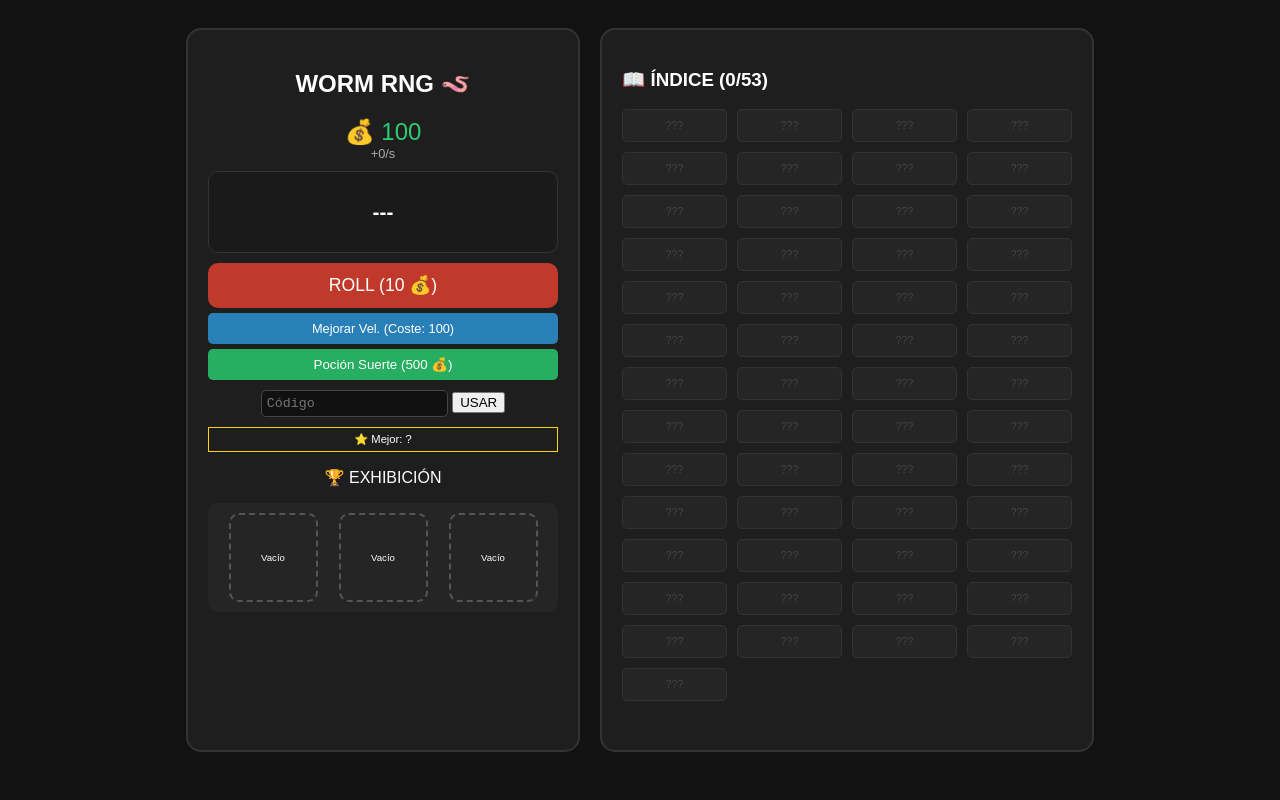
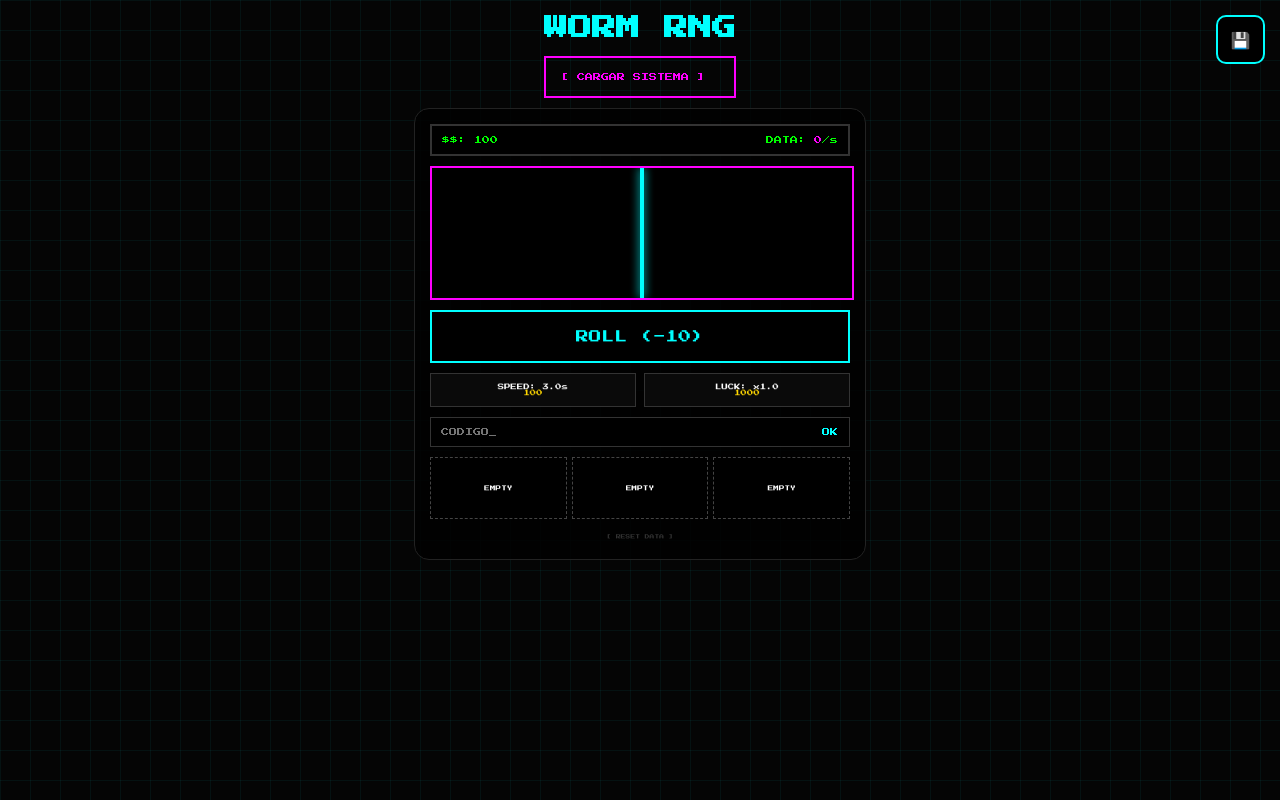
Before and after one commit to axelmatiassalazarmeneses-cpu/Gusanos-RGN, a plain HTML site: page index.html in a window 1280 px wide. Drawn offline with Linux system fonts and the light colour scheme.

Commit message:
Update index.html

```diff
--- a/index.html
+++ b/index.html
@@ -2,263 +2,268 @@
 <html lang="es">
 <head>
     <meta charset="UTF-8">
-    <title>Worm RNG: Putolauate Edition</title>
+    <meta name="viewport" content="width=device-width, initial-scale=1.0, maximum-scale=1.0, user-scalable=no">
+    <meta name="apple-mobile-web-app-capable" content="yes">
+    <meta name="apple-mobile-web-app-status-bar-style" content="black-translucent">
+    <meta name="mobile-web-app-capable" content="yes">
+    <title>Worm RNG: App Edition</title>
+    <link href="https://fonts.googleapis.com/css2?family=Press+Start+2P&display=swap" rel="stylesheet">
     <style>
+        /* (Se mantiene el CSS anterior pero optimizado para pantalla completa) */
         :root {
             --comun: #95a5a6; --raro: #3498db; --epico: #9b59b6;
-            --legendario: #f1c40f; --mitico: #e74c3c; --secreto: #7f00ff;
+            --legendario: #f1c40f; --mitico: #e74c3c; --secreto: #bc13fe;
+            --neon-pink: #ff00ff; --neon-cyan: #00ffff; --bg-dark: #050505;
         }
-        body { background: #121212; color: white; font-family: sans-serif; display: flex; gap: 20px; padding: 20px; justify-content: center; overflow-x: hidden; }
-        .panel { background: #1e1e1e; padding: 20px; border-radius: 15px; border: 2px solid #333; }
-        .game-box { width: 350px; text-align: center; }
-        .catalog-box { width: 450px; height: 85vh; overflow-y: auto; }
 
-        #congrats-overlay, #secret-overlay {
-            position: fixed; top: 0; left: 0; width: 100%; height: 100%;
-            background: rgba(0,0,0,0.85); display: none; flex-direction: column;
-            align-items: center; justify-content: center; z-index: 100; text-align: center;
+        body {
+            background-color: var(--bg-dark);
+            background-image: linear-gradient(rgba(0, 255, 255, 0.05) 1px, transparent 1px), linear-gradient(90deg, rgba(0, 255, 255, 0.05) 1px, transparent 1px);
+            background-size: 30px 30px;
+            color: white; font-family: 'Press Start 2P', cursive;
+            margin: 0; padding: 0; display: flex; flex-direction: column; align-items: center;
+            min-height: 100vh; overflow-x: hidden;
+            user-select: none; -webkit-tap-highlight-color: transparent;
         }
-        #secret-overlay { background: rgba(0,0,0,0.98); z-index: 200; border: 5px solid var(--secreto); }
-        .mitico-lights { animation: flash 0.2s infinite; }
-        @keyframes flash { 0% { box-shadow: inset 0 0 100px #ff0000; } 50% { box-shadow: inset 0 0 100px #fff; } 100% { box-shadow: inset 0 0 100px #ff0000; } }
 
-        .potion-bar { margin: 10px 0; padding: 5px; border-radius: 5px; font-size: 0.8rem; display: none; font-weight: bold; animation: pulse 1s infinite; }
-        @keyframes pulse { 0% { opacity: 0.7; } 50% { opacity: 1; } 100% { opacity: 0.7; } }
-
-        .bases-container { display: flex; justify-content: space-around; margin: 15px 0; background: #252525; padding: 10px; border-radius: 10px; }
-        .base-slot { width: 85px; height: 85px; border: 2px dashed #555; border-radius: 10px; display: flex; flex-direction: column; align-items: center; justify-content: center; font-size: 0.6rem; cursor: pointer; }
-
-        #display-aura { font-size: 1.3rem; font-weight: bold; margin: 10px 0; height: 80px; border: 1px solid #333; border-radius: 10px; display: flex; flex-direction: column; align-items: center; justify-content: center; background: #1a1a1a; }
-        .roll-btn { background: #c0392b; border: none; padding: 12px; color: white; font-size: 1.1rem; border-radius: 10px; cursor: pointer; width: 100%; }
-        .upgrade-btn { background: #2980b9; border: none; padding: 8px; color: white; border-radius: 5px; cursor: pointer; width: 100%; margin-top: 5px; font-size: 0.8rem; }
-        .code-input { background: #111; border: 1px solid #444; color: #2ecc71; padding: 5px; border-radius: 5px; width: 50%; font-family: monospace; margin-top: 10px;}
-
-        .grid { display: grid; grid-template-columns: repeat(auto-fill, minmax(100px, 1fr)); gap: 10px; }
-        .item-card { background: #252525; padding: 10px; border-radius: 5px; font-size: 0.65rem; text-align: center; border: 1px solid #333; }
-        .locked { color: #444; }
-        .unlocked { border-color: #555; cursor: pointer; }
+        /* ... (Resto del CSS anterior se mantiene igual) ... */
+        .game-container { width: 95%; max-width: 420px; padding: 15px; z-index: 1; background: rgba(0,0,0,0.85); border: 1px solid #222; border-radius: 15px; margin-top: 10px; }
+        .stat-bar { background: #000; border: 2px solid #333; padding: 10px; margin-bottom: 10px; display: flex; justify-content: space-between; font-size: 0.5rem; color: #0f0; }
+        .roulette-wrapper { position: relative; width: 100%; height: 130px; background: #000; border: 2px solid var(--neon-pink); overflow: hidden; margin: 10px 0; }
+        .roulette-marker { position: absolute; left: 50%; top: 0; bottom: 0; width: 4px; background: var(--neon-cyan); z-index: 10; transform: translateX(-50%); box-shadow: 0 0 10px var(--neon-cyan); }
+        #roulette-strip { display: flex; position: absolute; left: 0; top: 0; height: 100%; will-change: transform; }
+        .roulette-item { min-width: 100px; height: 100%; display: flex; flex-direction: column; align-items: center; justify-content: center; font-size: 0.35rem; }
+        .btn-roll { width: 100%; padding: 18px; background: #000; border: 2px solid var(--neon-cyan); color: var(--neon-cyan); font-family: 'Press Start 2P'; font-size: 0.8rem; cursor: pointer; margin-bottom: 10px; }
+        .btn-roll:disabled { opacity: 0.3; }
+        .upgrade-grid { display: grid; grid-template-columns: 1fr 1fr; gap: 8px; margin-bottom: 10px; }
+        .upgrade-card { background: #0a0a0a; border: 1px solid #333; padding: 10px; font-size: 0.4rem; text-align: center; }
+        .code-terminal { display: flex; border: 1px solid #333; background: #000; padding: 5px; margin-bottom: 10px; }
+        #code-in { flex: 1; background: transparent; border: none; color: var(--neon-cyan); font-family: 'Press Start 2P'; font-size: 0.5rem; padding: 5px; outline: none; }
+        .base-slot { background: #000; border: 1px dashed #444; height: 60px; display: flex; flex-direction: column; align-items: center; justify-content: center; font-size: 0.35rem; flex: 1; }
+        #side-index-btn { position: fixed; top: 15px; right: 15px; width: 45px; height: 45px; background: #000; border: 2px solid var(--neon-cyan); color: var(--neon-cyan); display: flex; align-items: center; justify-content: center; z-index: 100; border-radius: 10px; }
+        #god-timer { display: none; color: gold; font-size: 0.4rem; text-align: center; margin-bottom: 10px; text-shadow: 0 0 5px gold; }
+        #modal { position: fixed; inset: 0; background: rgba(0,0,0,0.98); z-index: 9000; display: none; flex-direction: column; padding: 20px; }
     </style>
 </head>
 <body>
 
-    <div id="congrats-overlay">
-        <h1 id="congrats-title"></h1>
-        <div id="congrats-body" style="font-size: 2rem;"></div>
+    <div id="side-index-btn" onclick="toggleModal()">💾</div>
+
+    <div id="start-screen" onclick="startGame()">
+        <h1 style="color:var(--neon-cyan); font-size: 1.5rem;">WORM RNG</h1>
+        <div style="border:2px solid var(--neon-pink); padding:15px; color:var(--neon-pink); font-size:0.5rem;">[ CARGAR SISTEMA ]</div>
     </div>
 
-    <div id="secret-overlay">
-        <h1 style="font-size: 3rem; color: var(--secreto); text-shadow: 0 0 30px var(--secreto);">¡¡PUTOLAUATE DETECTADO!! 💀</h1>
-        <p style="font-size: 1.5rem;">Has roto las probabilidades. La leyenda camina entre nosotros.</p>
+    <div class="game-container">
+        <div id="god-timer">GOD MODE: <span id="time-left">120</span>s</div>
+        <div class="stat-bar">
+            <span>$$: <span id="coins">100</span></span>
+            <span>DATA: <span id="mps" style="color:var(--neon-pink)">0</span>/s</span>
+        </div>
+
+        <div class="roulette-wrapper">
+            <div class="roulette-marker"></div>
+            <div id="roulette-strip"></div>
+        </div>
+
+        <button class="btn-roll" id="roll-btn" onclick="startRoll()">ROLL (-10)</button>
+
+        <div class="upgrade-grid">
+            <div class="upgrade-card" onclick="upgradeSpeed()">SPEED: <span id="speed-val">3.0</span>s<br><span style="color:gold" id="speed-cost">100</span></div>
+            <div class="upgrade-card" onclick="upgradeLuck()">LUCK: x<span id="luck-val">1.0</span><br><span style="color:gold" id="luck-cost">1000</span></div>
+        </div>
+
+        <div class="code-terminal">
+            <input type="text" id="code-in" placeholder="CODIGO_">
+            <button onclick="useCode()" style="background:none; border:none; color:var(--neon-cyan); font-family:'Press Start 2P'; font-size:0.5rem;">OK</button>
+        </div>
+
+        <div style="display:flex; gap:5px;">
+            <div class="base-slot" id="slot-0" onclick="removeWorm(0)">EMPTY</div>
+            <div class="base-slot" id="slot-1" onclick="removeWorm(1)">EMPTY</div>
+            <div class="base-slot" id="slot-2" onclick="removeWorm(2)">EMPTY</div>
+        </div>
+
+        <p onclick="resetGame()" style="font-size:0.3rem; color:#333; text-align:center; margin-top:15px;">[ RESET DATA ]</p>
     </div>
 
-    <div class="panel game-box">
-        <h2>WORM RNG 🪱</h2>
-        <div style="font-size: 1.5rem; color: #2ecc71;">💰 <span id="coins">100</span></div>
-        <div id="mps-label" style="font-size: 0.8rem; color: #aaa;">+0/s</div>
-
-        <div id="pot-active" class="potion-bar"></div>
-
-        <div id="display-aura">---</div>
-        <div id="p-bar" style="width:100%; height:8px; background:#333; display:none;"><div id="fill" style="width:0%; height:100%; background:#e74c3c;"></div></div>
-
-        <button class="roll-btn" id="btn" onclick="roll()">ROLL (10 💰)</button>
-        <button class="upgrade-btn" id="up-speed" onclick="upgradeSpeed()">Mejorar Vel. (Coste: 100)</button>
-        <button onclick="buyLuck()" style="width:100%; margin-top:5px; cursor:pointer; background: #27ae60; color: white; border: none; padding: 8px; border-radius: 5px;">Poción Suerte (500 💰)</button>
-
-        <div>
-            <input type="text" id="code-in" class="code-input" placeholder="Código">
-            <button onclick="useCode()">USAR</button>
-        </div>
-
-        <div id="best-hallazgo" style="font-size:0.7rem; margin-top:10px; border:1px solid gold; padding:5px;">⭐ Mejor: <span id="best-name">?</span></div>
-
-        <p>🏆 EXHIBICIÓN</p>
-        <div class="bases-container">
-            <div class="base-slot" onclick="removeFromBase(0)" id="slot-0">Vacío</div>
-            <div class="base-slot" onclick="removeFromBase(1)" id="slot-1">Vacío</div>
-            <div class="base-slot" onclick="removeFromBase(2)" id="slot-2">Vacío</div>
-        </div>
-    </div>
-
-    <div class="panel catalog-box">
-        <h3>📖 ÍNDICE (<span id="found-count">0</span>/53)</h3>
-        <div id="catalog-grid" class="grid"></div>
+    <div id="modal">
+        <div style="text-align:right; color:var(--neon-pink); margin-bottom:20px;" onclick="toggleModal()">[ CERRAR ]</div>
+        <div id="catalog-grid" style="display:grid; grid-template-columns: 1fr 1fr 1fr; gap:10px; overflow-y:auto;"></div>
     </div>
 
 <script>
-    let coins = 100, inventory = {}, bases = [null, null, null], rollTime = 3000, speedLevel = 1;
-    let luckMultiplier = 1, ultraLuck = false, codeUsed = false;
-
-    const DATA_GUSANOS = {
-        COMÚN: { e: "🌍", n: ["Tierra", "Estiércol 💩", "Jardín", "Lodo", "Pasto", "Charco", "Húmedo", "Raíz", "Macetas", "Hoja", "Arena", "Basura 🗑️", "Tubo", "Roca", "Polvo 💨", "Sótano", "Césped", "Patio", "Huerto", "Escurridizo"] },
-        RARO: { e: "✨", n: ["Neón 🌈", "Cristal 💎", "Fuego 🔥", "Hielo ❄️", "Eléctrico ⚡", "Sombra", "Ácido 🧪", "Brillante", "Cobre", "Vapor", "Bosque", "Coral", "Desierto", "Nieve", "Jungla"] },
-        ÉPICO: { e: "🟣", n: ["Galáctico 🌌", "Plasma", "Aura", "Nebulosa", "Dragón 🐉", "Samurái ⚔️", "Cibernético", "Espectral 👻", "Místico", "Fénix"] },
-        LEGENDARIO: { e: "👑", n: ["Oro Puro 📀", "Diamante 💎", "Rey Gusano", "Solar ☀️", "Ancestral"] },
-        MÍTICO: { e: "🌌", n: ["Dios del Vacío 🌑", "Creador de Mundos 🌎"] },
-        SECRETO: { e: "💀", n: ["Putolauate 💀"] }
+    const RAREZAS = {
+        COMUN: { color: "#95a5a6", mult: 1, nombres: ["Lodo", "Tierra", "Pasto", "Arena", "Raiz", "Polvo"] },
+        RARO: { color: "#3498db", mult: 4, nombres: ["Neon", "Cristal", "Fuego", "Acido", "Vapor"] },
+        EPICO: { color: "#9b59b6", mult: 15, nombres: ["Plasma", "Aura", "Nebula", "Espectral"] },
+        LEGENDARIO: { color: "#f1c40f", mult: 60, nombres: ["Oro", "Solar", "Ancestral"] },
+        MITICO: { color: "#e74c3c", mult: 200, nombres: ["Vacio", "Caos"] },
+        SECRETO: { color: "#bc13fe", mult: 1000, nombres: ["Putolauate"] }
     };
 
-    const INCOME = { "COMÚN": 1, "RARO": 3, "ÉPICO": 7, "LEGENDARIO": 15, "MÍTICO": 38, "SECRETO": 100 };
-    const TODOS_LOS_GUSANOS = [];
-    let idCounter = 0;
-
-    Object.keys(DATA_GUSANOS).forEach(rarity => {
-        DATA_GUSANOS[rarity].n.forEach(name => {
-            TODOS_LOS_GUSANOS.push({ id: idCounter++, nombre: `Gusano ${name}`, rareza: rarity, color: getRarityColor(rarity), income: INCOME[rarity] });
+    let TODOS = [];
+    Object.keys(RAREZAS).forEach(rar => {
+        RAREZAS[rar].nombres.forEach(nom => {
+            TODOS.push({ nombre: nom, rareza: rar, color: RAREZAS[rar].color, income: RAREZAS[rar].mult, id: TODOS.length });
         });
     });
 
-    function getRarityColor(r) {
-        return r=="COMÚN"?"#95a5a6":r=="RARO"?"#3498db":r=="ÉPICO"?"#9b59b6":r=="LEGENDARIO"?"#f1c40f":r=="MÍTICO"?"#e74c3c":"#7f00ff";
+    // Variables de estado inicial
+    let coins = 100, inventory = {}, discovered = {}, bases = [null, null, null];
+    let rollSpeed = 3000, speedCost = 100, luckMult = 1, luckCost = 1000;
+    let audioCtx, audioInited = false, godModeActive = false;
+
+    // --- FUNCIONES DE GUARDADO ---
+    function saveGame() {
+        const data = {
+            coins, inventory, discovered,
+            basesIds: bases.map(b => b ? b.id : null),
+            rollSpeed, speedCost, luckMult, luckCost
+        };
+        localStorage.setItem('wormRNG_SaveData', JSON.stringify(data));
     }
 
-    function upgradeSpeed() {
-        let cost = speedLevel * 100;
-        if(coins >= cost) {
-            coins -= cost;
-            rollTime *= 0.96; // Mejora sutil del 4%
-            speedLevel++;
-            document.getElementById('up-speed').innerText = `Mejorar Vel. (Coste: ${speedLevel * 100})`;
-            document.getElementById('coins').innerText = Math.floor(coins);
+    function loadGame() {
+        const saved = localStorage.getItem('wormRNG_SaveData');
+        if(saved) {
+            const data = JSON.parse(saved);
+            coins = data.coins;
+            inventory = data.inventory;
+            discovered = data.discovered;
+            rollSpeed = data.rollSpeed;
+            speedCost = data.speedCost;
+            luckMult = data.luckMult;
+            luckCost = data.luckCost;
+            // Restaurar bases
+            if(data.basesIds) {
+                bases = data.basesIds.map(id => id !== null ? TODOS.find(w => w.id === id) : null);
+            }
+            updateUI();
+            updateBasesUI();
         }
     }
 
-    function buyLuck() {
-        if(coins >= 500) {
-            coins -= 500;
-            activatePotion("🍀 SUERTE x2 ACTIVADA", 120, 2);
+    function resetGame() {
+        if(confirm("¿BORRAR TODO EL PROGRESO?")) {
+            localStorage.removeItem('wormRNG_SaveData');
+            location.reload();
         }
     }
 
+    // --- LÓGICA DEL JUEGO (Igual que antes pero llamando a saveGame) ---
+    function startGame() {
+        if (!audioInited) { audioCtx = new (window.AudioContext || window.webkitAudioContext)(); audioInited = true; }
+        loadGame(); // Cargamos al iniciar
+        document.getElementById('start-screen').style.display = 'none';
+    }
+
+    function startRoll() {
+        if(coins < 10) return;
+        coins -= 10; updateUI();
+        const btn = document.getElementById('roll-btn');
+        const strip = document.getElementById('roulette-strip');
+        btn.disabled = true; strip.innerHTML = '';
+        const totalItems = 35; const winnerIdx = 30; let pool = [];
+        for(let i=0; i<totalItems; i++) {
+            let res = getRNGWorm(); pool.push(res);
+            const div = document.createElement('div'); div.className = 'roulette-item';
+            div.innerHTML = `<div style="width:30px; height:15px; background:${res.color}; box-shadow:0 0 5px ${res.color}"></div><span style="color:${res.color}; font-size:0.3rem; margin-top:5px;">${res.nombre}</span>`;
+            strip.appendChild(div);
+        }
+        setTimeout(() => {
+            const targetPos = -(winnerIdx * 100) + (strip.parentElement.offsetWidth / 2) - 50;
+            strip.style.transition = `transform ${rollSpeed}ms cubic-bezier(0.2, 0, 0.2, 1)`;
+            strip.style.transform = `translateX(${targetPos}px)`;
+            setTimeout(() => { finalizarRoll(pool[winnerIdx]); btn.disabled = false; }, rollSpeed);
+        }, 50);
+    }
+
+    function getRNGWorm() {
+        const r = Math.random() * 100 * (1/luckMult);
+        if(r < 0.1) return getRandomByRareza("SECRETO");
+        if(r < 1) return getRandomByRareza("MITICO");
+        if(r < 5) return getRandomByRareza("LEGENDARIO");
+        if(r < 20) return getRandomByRareza("EPICO");
+        if(r < 50) return getRandomByRareza("RARO");
+        return getRandomByRareza("COMUN");
+    }
+
+    function getRandomByRareza(rar) {
+        let p = TODOS.filter(w => w.rareza === rar);
+        return p[Math.floor(Math.random() * p.length)];
+    }
+
+    function finalizarRoll(worm) {
+        discovered[worm.id] = true;
+        inventory[worm.id] = (inventory[worm.id] || 0) + 1;
+        saveGame(); // Guardado automático
+        updateUI();
+    }
+
+    function upgradeSpeed() { if(coins >= speedCost) { coins -= speedCost; rollSpeed = Math.max(500, rollSpeed - 300); speedCost *= 2; saveGame(); updateUI(); } }
+    function upgradeLuck() { if(coins >= luckCost) { coins -= luckCost; luckMult += 0.5; luckCost *= 2; saveGame(); updateUI(); } }
+
+    function removeWorm(idx) { if(bases[idx]) { inventory[bases[idx].id]++; bases[idx] = null; updateBasesUI(); saveGame(); } }
+
     function useCode() {
-        let val = document.getElementById('code-in').value;
-        if(val === "hormigasmalas" && !codeUsed) {
-            codeUsed = true;
-            ultraLuck = true;
-            activatePotion("💀 ULTRA SUERTE ACTIVADA", 180, 10);
-            document.getElementById('code-in').value = "";
+        const input = document.getElementById('code-in');
+        const val = input.value.toUpperCase();
+        if(val === "OPWORM99") {
+            coins += 100000; godModeActive = true;
+            let originalLuck = luckMult; luckMult = 99;
+            document.getElementById('god-timer').style.display = 'block';
+            let sec = 120;
+            let timer = setInterval(() => {
+                sec--; document.getElementById('time-left').innerText = sec;
+                if(sec <= 0) { clearInterval(timer); luckMult = originalLuck; godModeActive = false; document.getElementById('god-timer').style.display = 'none'; updateUI(); }
+            }, 1000);
+        }
+        input.value = ""; saveGame(); updateUI();
+    }
+
+    function toggleModal() {
+        const m = document.getElementById('modal');
+        m.style.display = (m.style.display === 'flex') ? 'none' : 'flex';
+        if(m.style.display === 'flex') {
+            const grid = document.getElementById('catalog-grid'); grid.innerHTML = "";
+            TODOS.forEach(w => {
+                if(discovered[w.id]) {
+                    const d = document.createElement('div');
+                    d.style.cssText = `border:1px solid ${w.color}; padding:8px; text-align:center; font-size:0.3rem;`;
+                    d.innerHTML = `${w.nombre}<br>x${inventory[w.id]}`;
+                    d.onclick = () => {
+                        let empty = bases.findIndex(b => b === null);
+                        if(empty !== -1 && inventory[w.id] > 0) { inventory[w.id]--; bases[empty] = w; updateBasesUI(); toggleModal(); saveGame(); }
+                    };
+                    grid.appendChild(d);
+                }
+            });
         }
     }
 
-    function activatePotion(msg, time, mult) {
-        luckMultiplier = mult;
-        const bar = document.getElementById('pot-active');
-        bar.style.display = "block";
-        bar.style.background = mult > 5 ? "var(--secreto)" : "#2ecc71";
-        let remaining = time;
-        let t = setInterval(() => {
-            remaining--;
-            bar.innerText = `${msg} (${remaining}s)`;
-            if(remaining <= 0) {
-                clearInterval(t);
-                luckMultiplier = 1;
-                ultraLuck = false;
-                bar.style.display = "none";
-            }
-        }, 1000);
+    function updateBasesUI() {
+        let total = 0;
+        bases.forEach((w, i) => {
+            const s = document.getElementById(`slot-${i}`);
+            if(w) { s.innerHTML = `<span style="color:${w.color}">${w.nombre}<br>+${w.income}/s</span>`; s.style.borderColor = w.color; total += w.income; }
+            else { s.innerHTML = "EMPTY"; s.style.borderColor = "#444"; }
+        });
+        document.getElementById('mps').innerText = total;
     }
 
-    function roll() {
-        if(coins < 10) return;
-        coins -= 10;
-        document.getElementById('btn').disabled = true;
-        document.getElementById('p-bar').style.display = 'block';
-        let start = Date.now();
-        let t = setInterval(() => {
-            let pass = Date.now() - start;
-            document.getElementById('fill').style.width = (pass/rollTime)*100+"%";
-            if(pass >= rollTime) {
-                clearInterval(t);
-                document.getElementById('p-bar').style.display='none';
-                document.getElementById('btn').disabled=false;
-                finalizarRoll();
-            }
-        }, 50);
-    }
-
-    function finalizarRoll() {
-        const rand = Math.random() * 100;
-        let res;
-        let m = luckMultiplier;
-
-        if(ultraLuck && rand < (0.05 * m)) res = getRandom("SECRETO");
-        else if(rand < (0.5 * m)) res = getRandom("MÍTICO");
-        else if(rand < (3 * m)) res = getRandom("LEGENDARIO");
-        else if(rand < (15 * m)) res = getRandom("ÉPICO");
-        else if(rand < (45 * m)) res = getRandom("RARO");
-        else res = getRandom("COMÚN");
-
-        document.getElementById('display-aura').innerHTML = `<span style="font-size:0.7rem; color:${res.color}">${res.rareza}</span><br>${res.nombre}`;
-        if(res.rareza === "SECRETO") mostrarSecret();
-        else if(res.rareza === "LEGENDARIO" || res.rareza === "MÍTICO") mostrarCeleb(res);
-
-        inventory[res.id] = (inventory[res.id] || 0) + 1;
-        drawCatalog();
-    }
-
-    function mostrarCeleb(g) {
-        const o = document.getElementById('congrats-overlay');
-        o.style.display = 'flex';
-        document.getElementById('congrats-title').innerText = "¡HALLAZGO INCREÍBLE!";
-        document.getElementById('congrats-body').innerHTML = `<span style="color:${g.color}">${g.nombre}</span>`;
-        if(g.rareza === "MÍTICO") o.classList.add('mitico-lights');
-        setTimeout(() => { o.style.display='none'; o.classList.remove('mitico-lights'); }, 3000);
-    }
-
-    function mostrarSecret() {
-        const o = document.getElementById('secret-overlay');
-        o.style.display = 'flex';
-        setTimeout(() => o.style.display='none', 6000);
-    }
-
-    function getRandom(r) {
-        let p = TODOS_LOS_GUSANOS.filter(g => g.rareza === r);
-        return p[Math.floor(Math.random()*p.length)];
-    }
-
-    function addToBase(g) {
-        if(!inventory[g.id]) return;
-        let i = bases.findIndex(b => b === null);
-        if(i !== -1) { inventory[g.id]--; bases[i] = g; updateBases(); drawCatalog(); }
-    }
-
-    function removeFromBase(i) {
-        if(bases[i]) { inventory[bases[i].id]++; bases[i] = null; updateBases(); drawCatalog(); }
-    }
-
-    function updateBases() {
-        let inc = 0;
-        bases.forEach((g, i) => {
-            const s = document.getElementById(`slot-${i}`);
-            if(g) { s.innerHTML = `<b>${g.nombre}</b><br>+${g.income}/s`; s.style.color = g.color; inc += g.income; }
-            else { s.innerHTML = "Vacío"; s.style.color = "#555"; }
-        });
-        document.getElementById('mps-label').innerText = `+${inc}/s`;
-    }
-
-    function drawCatalog() {
-        const grid = document.getElementById('catalog-grid');
-        grid.innerHTML = "";
-        let f = 0;
-        TODOS_LOS_GUSANOS.forEach(g => {
-            const count = inventory[g.id] || 0;
-            const d = document.createElement('div');
-            d.className = `item-card ${count > 0 ? 'unlocked' : 'locked'}`;
-            if(count > 0) { d.innerHTML = `<b>${g.nombre}</b><br>x${count}`; d.style.color = g.color; d.onclick = () => addToBase(g); f++; }
-            else { d.innerHTML = "???"; }
-            grid.appendChild(d);
-        });
-        document.getElementById('found-count').innerText = f;
+    function updateUI() {
+        document.getElementById('coins').innerText = Math.floor(coins);
+        document.getElementById('speed-val').innerText = (rollSpeed/1000).toFixed(1);
+        document.getElementById('luck-val').innerText = luckMult.toFixed(1);
+        document.getElementById('speed-cost').innerText = Math.floor(speedCost);
+        document.getElementById('luck-cost').innerText = Math.floor(luckCost);
     }
 
     setInterval(() => {
-        let inc = 0;
-        bases.forEach(g => { if(g) inc += g.income; });
-        coins += inc;
-        document.getElementById('coins').innerText = Math.floor(coins);
+        let gain = 0; bases.forEach(w => { if(w) gain += w.income; });
+        if(gain > 0) { coins += gain; updateUI(); saveGame(); }
     }, 1000);
-
-    drawCatalog();
 </script>
 </body>
 </html>
```
